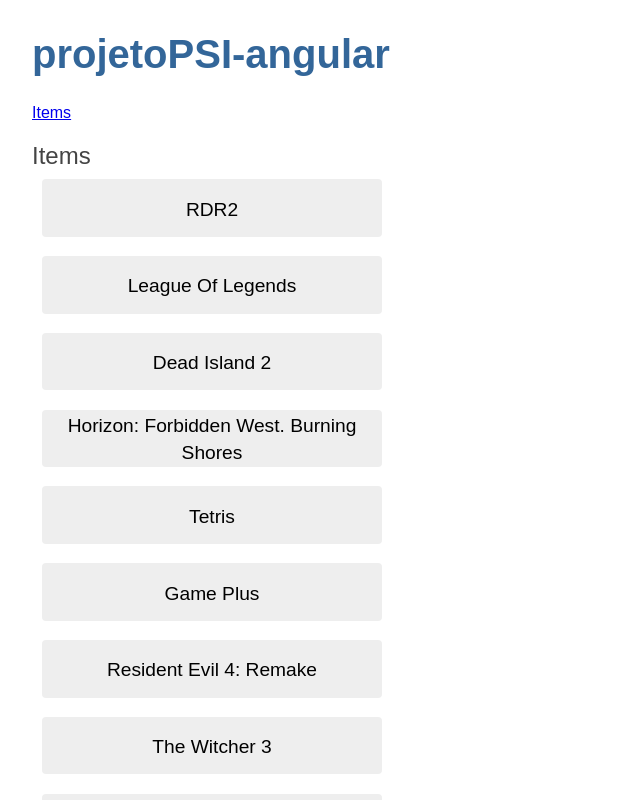
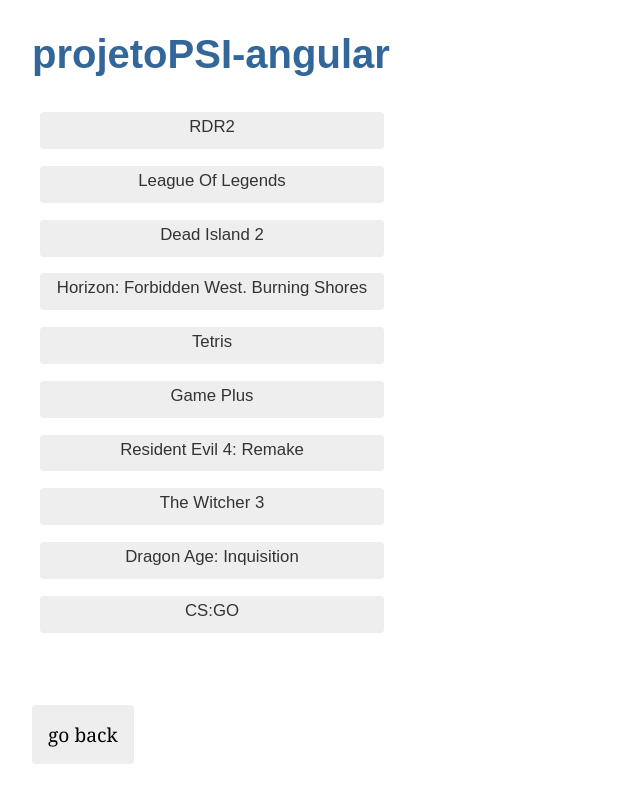
Before and after one commit to Davod3/ProjetoPSI, an Angular app in the folder projetoPSI-angular/: page /items in a window 1280 px wide. Shown: the top 800 px of the page, without its empty margins (0-640 px from the left). Built offline with nearby package versions, Linux system fonts and the light colour scheme.

Commit message:
Added navigation to item-detail

```diff
--- a/projetoPSI-angular/src/app/app-routing.module.ts
+++ b/projetoPSI-angular/src/app/app-routing.module.ts
@@ -1,9 +1,11 @@
 import { NgModule } from '@angular/core';
 import { RouterModule, Routes } from '@angular/router';
 import { ItemsComponent } from './items/items.component';
+import { ItemDetailComponent } from './item-detail/item-detail.component';
 
 const routes: Routes = [
-  { path: 'items', component: ItemsComponent }
+  { path: 'items', component: ItemsComponent },
+  { path: 'detail/:id', component: ItemDetailComponent },
 ];
 
 @NgModule({
--- a/projetoPSI-angular/src/app/app.component.html
+++ b/projetoPSI-angular/src/app/app.component.html
@@ -1,5 +1,2 @@
 <h1>{{title}}</h1>
-<nav>
-  <a routerLink="/items">Items</a>
-</nav>
 <router-outlet></router-outlet>
--- a/projetoPSI-angular/src/app/item-detail/item-detail.component.html
+++ b/projetoPSI-angular/src/app/item-detail/item-detail.component.html
@@ -8,3 +8,5 @@
     <div>rating: {{item.rating}}</div>
     <div>reviews: {{item.reviews}}</div>
   </div>
+
+  <button type="button" (click)="goBack()">go back</button>
--- a/projetoPSI-angular/src/app/item-detail/item-detail.component.ts
+++ b/projetoPSI-angular/src/app/item-detail/item-detail.component.ts
@@ -1,5 +1,9 @@
 import { Component, Input } from '@angular/core';
 import { Item } from '../item';
+import { ActivatedRoute } from '@angular/router';
+import { Location } from '@angular/common';
+
+import { ItemService } from '../item.service';
 
 @Component({
   selector: 'app-item-detail',
@@ -8,4 +12,24 @@
 })
 export class ItemDetailComponent {
   @Input() item?: Item;
+
+  constructor(
+    private route: ActivatedRoute,
+    private itemService: ItemService,
+    private location: Location
+  ) {}
+
+  ngOnInit(): void {
+    this.getItem();
+  }
+
+  getItem(): void {
+    const id = Number(this.route.snapshot.paramMap.get('id'));
+    this.itemService.getItem(id)
+      .subscribe(item => this.item = item);
+  }
+
+  goBack(): void {
+    this.location.back();
+  }
 }
--- a/projetoPSI-angular/src/app/item.service.ts
+++ b/projetoPSI-angular/src/app/item.service.ts
@@ -7,6 +7,10 @@
   providedIn: 'root'
 })
 export class ItemService {
+  getItem(id: number) : Observable<Item> {
+    const item = ITEMS.find(i => i.id === id)!;
+    return of(item);
+  }
 
   constructor() { }
 
--- a/projetoPSI-angular/src/app/items/items.component.css
+++ b/projetoPSI-angular/src/app/items/items.component.css
@@ -10,6 +10,30 @@
   .items li {
     display: flex;
   }
+
+  .items a {
+    color: #333;
+    text-decoration: none;
+    background-color: #EEE;
+    margin: .5em;
+    padding: .3em 0;
+    height: 1.6em;
+    border-radius: 4px;
+    display: block;
+    width: 100%;
+    font-size: 70%;
+  }
+
+  .items a:hover {
+    color: #2c3a41;
+    background-color: #e6e6e6;
+  }
+
+  .items a:active {
+    background-color: #525252;
+    color: #fafafa;
+  }
+
 
   .items button {
     flex: 1;
--- a/projetoPSI-angular/src/app/items/items.component.html
+++ b/projetoPSI-angular/src/app/items/items.component.html
@@ -1,10 +1,10 @@
 
-<h2> Items
+<h2>
     <ul class = "items">
         <li *ngFor="let item of items">
-            <button type="button" (click)="onSelect(item)">
+            <a routerLink="/detail/{{item.id}}">
                 <span class="name">{{item.name}}</span>
-            </button>
+              </a>
         </li>
     </ul>
 </h2>
--- a/projetoPSI-angular/src/app/items/items.component.ts
+++ b/projetoPSI-angular/src/app/items/items.component.ts
@@ -11,9 +11,6 @@
 export class ItemsComponent {
   items : Item[] = [];
   selectedItem?: Item;
-  onSelect(item: Item): void {
-    this.selectedItem = item;
-  }
 
   constructor(private itemService: ItemService) {}
 
```
